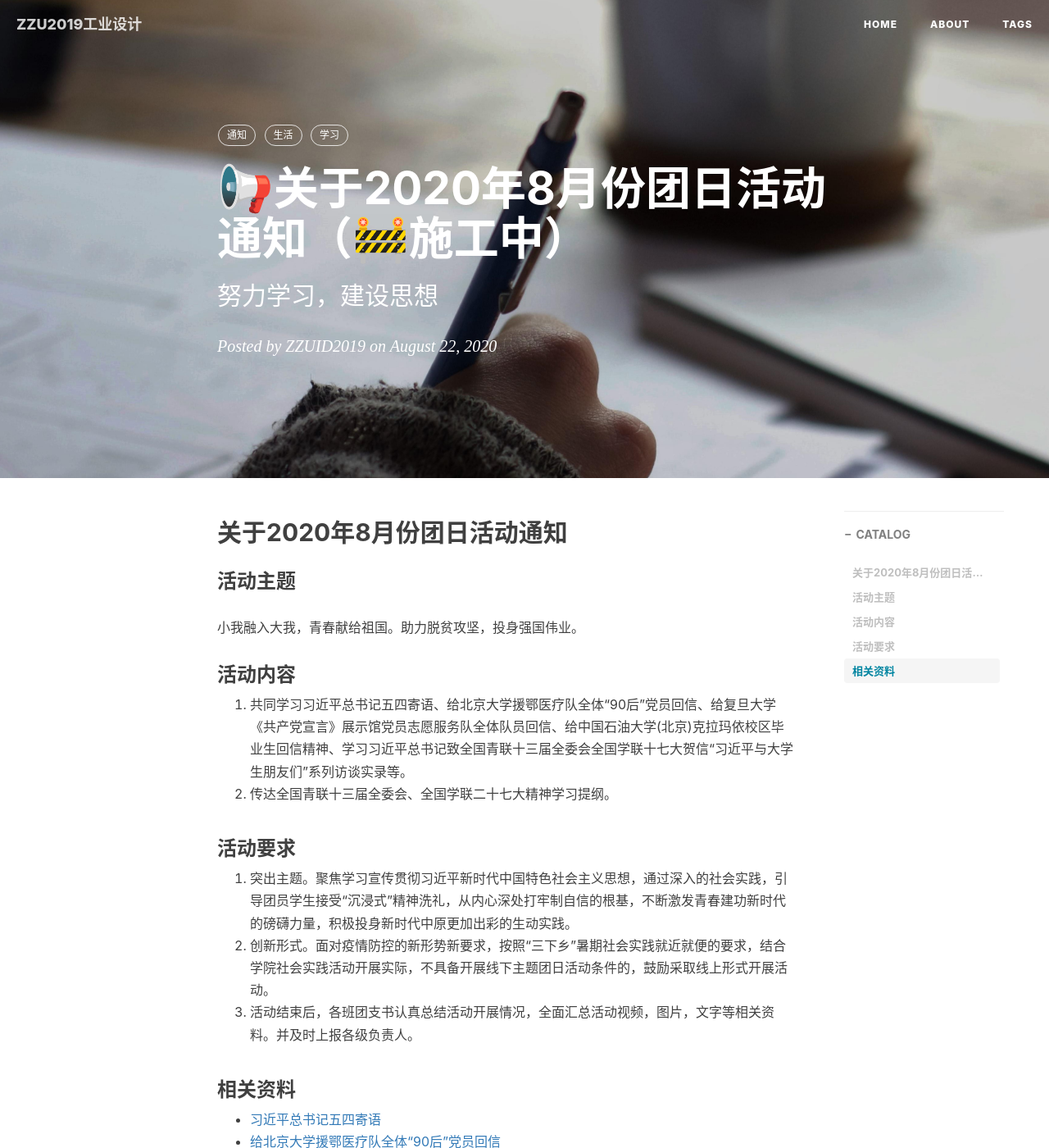
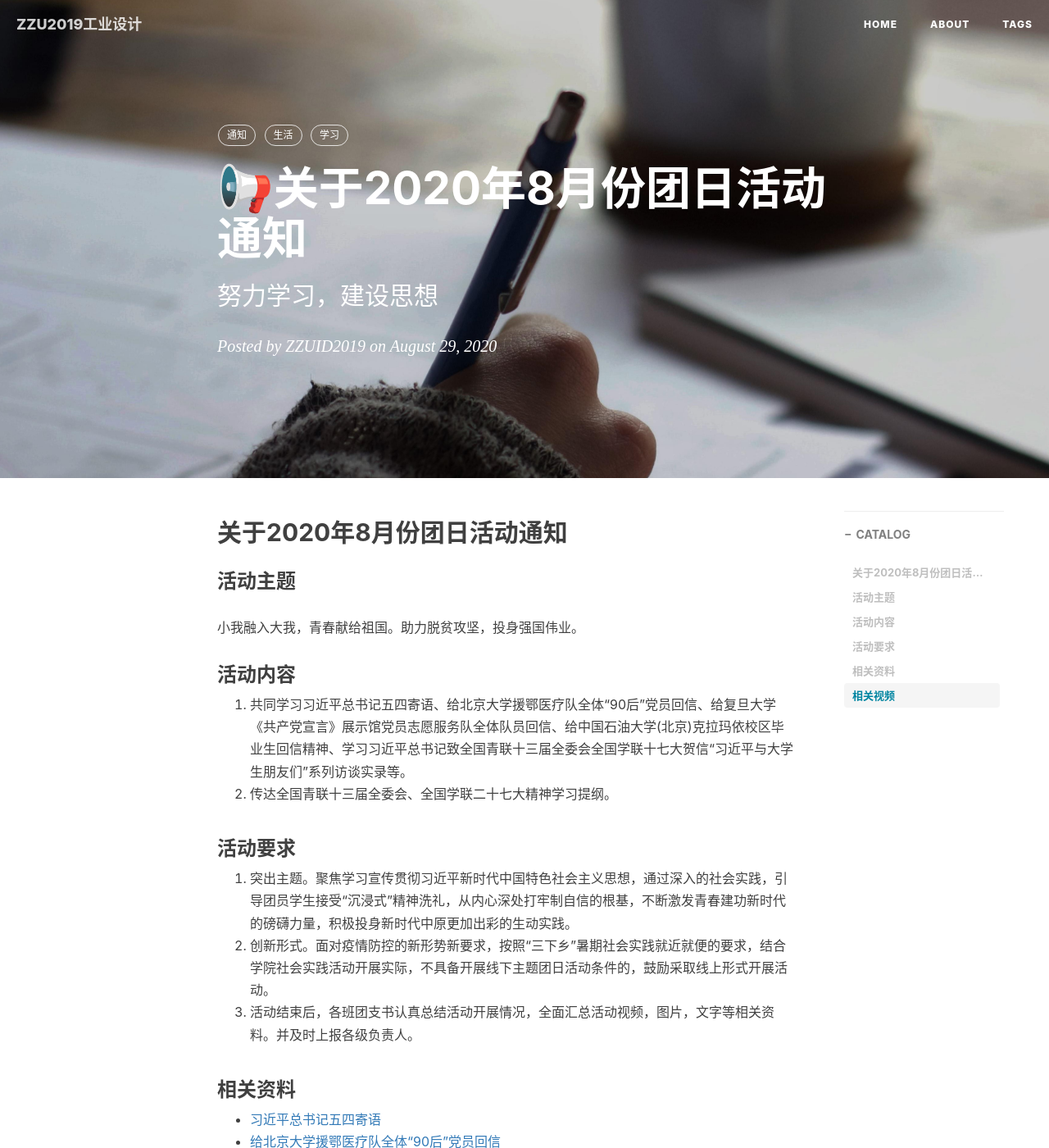
Before and after one commit to JairKjpg/zzuindustrialdesign2019, a Jekyll site: the page built from _posts/2020-08-22-关于2020年8月份团日活动通知.md, in a window 1280 px wide and 1400 px high. Shown: the whole window at 82% size. Built offline with Jekyll 4.4.1, drawn with Linux system fonts in a browser that asks for light colours; nearby versions of some CDN libraries; comment, search, counter and statistics services are not loaded; some of the changed text lies outside the part shown.

Commit message:
Update 2020-08-22-关于2020年8月份团日活动通知.md

```diff
--- a/_posts/2020-08-22-关于2020年8月份团日活动通知.md
+++ b/_posts/2020-08-22-关于2020年8月份团日活动通知.md
@@ -1,8 +1,8 @@
 ---
 layout:     post   				    # 使用的布局（不需要改）
-title:      📢关于2020年8月份团日活动通知（🚧施工中） 				# 标题
+title:      📢关于2020年8月份团日活动通知 				# 标题
 subtitle:   努力学习，建设思想      #副标题
-date:       2020-08-22 				# 时间
+date:       2020-08-29 				# 时间
 author:     ZZUID2019 						# 作者
 header-img: img/post/2020-08-20-返校期末考试安排/write.jpg 	#这篇文章标题背景图片
 catalog: true 						# 是否归档
@@ -31,9 +31,13 @@ tags:								#标签
 
 ### 相关资料
 
-* [习近平总书记五四寄语]()
-* [给北京大学援鄂医疗队全体“90后”党员回信]()
-* [给复旦大学《共产党宣言》展示馆党员志愿服务队全体队员回信]()
-* [给中国石油大学(北京)克拉玛依校区毕业生回信精神]()
-* [习近平总书记致全国青联十三届全委会全国学联十七大贺信“习近平与大学生朋友们”系列访谈实录]()
-* [习近平致信祝贺全国青联十三届全委会全国学联二十七大召开](http://www.gov.cn/xinwen/2020-08/17/content_5535343.htm)
+* [习近平总书记五四寄语](http://news.cyol.com/app/2020-05/07/content_18601929.htm)
+* [给北京大学援鄂医疗队全体“90后”党员回信](http://news.youth.cn/sz/202003/t20200316_12240879.htm)
+* [给复旦大学《共产党宣言》展示馆党员志愿服务队全体队员回信](http://www.xinhuanet.com/politics/leaders/2020-06/30/c_1126176482.htm)
+* [给中国石油大学(北京)克拉玛依校区毕业生回信精神](https://article.xuexi.cn/articles/index.html?art_id=6827827720815260305&item_id=6827827720815260305&reedit_timestamp=1594445860000&to_audit_timestamp=2020-07-11%2013%3A37%3A40&study_style_id=feeds_default&t=1594471415074&showmenu=false&ref_read_id=7b70ea74-31d8-4878-bf0d-f3f33c850bbf_1598660393193&pid=&ptype=-1&source=share&share_to=copylink](https://article.xuexi.cn/articles/index.html?art_id=6827827720815260305&item_id=6827827720815260305&reedit_timestamp=1594445860000&to_audit_timestamp=2020-07-11 13%3A37%3A40&study_style_id=feeds_default&t=1594471415074&showmenu=false&ref_read_id=7b70ea74-31d8-4878-bf0d-f3f33c850bbf_1598660393193&pid=&ptype=-1&source=share&share_to=copylink))
+* [习近平总书记致全国青联十三届全委会全国学联十七大贺信“习近平与大学生朋友们”系列访谈实录](http://qnzz.youth.cn/qckc/202008/t20200817_12454508.htm)
+* [谱写新时代的青春之歌——一论学习贯彻习近平总书记致全国青联十三届全委会和全国学联二十七大贺信精神](http://news.youth.cn/sz/202008/t20200818_12454896.htm?mobile=0)
+
+### 相关视频
+
+<iframe src="//player.bilibili.com/player.html?aid=668080157&bvid=BV1xa4y1i7wK&cid=186212556&page=1" height="640" width="480" scrolling="no" border="0" frameborder="no" framespacing="0" allowfullscreen="true"> </iframe>
```
